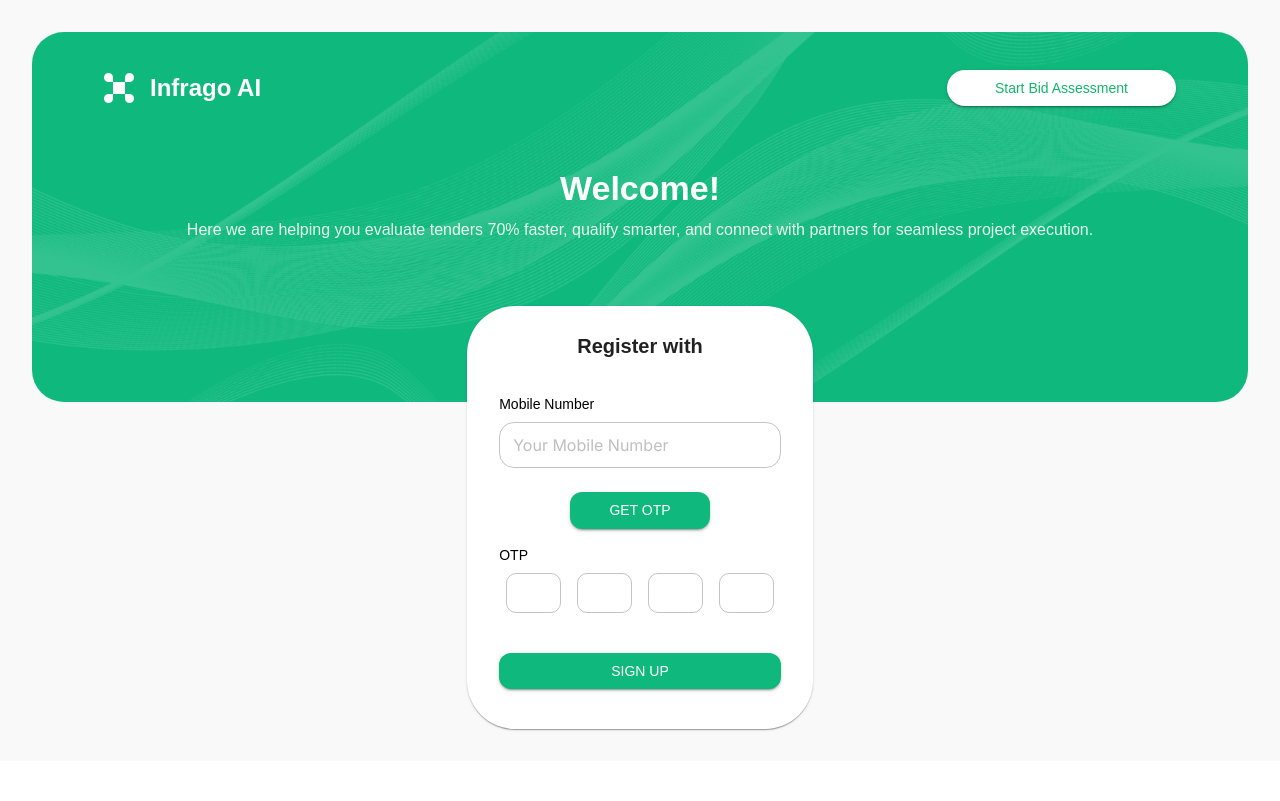
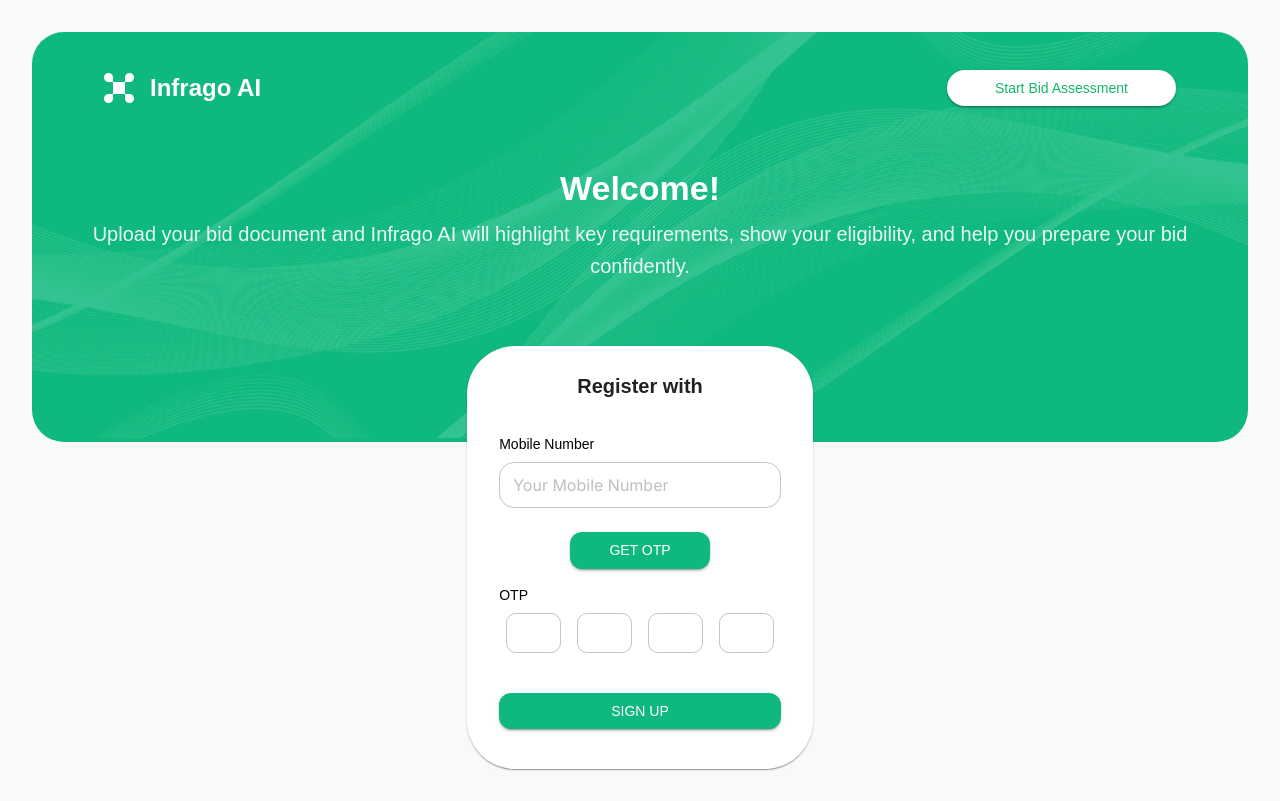
Before and after one commit to Lord-Vesta/InfragoAI-UI, a React (Vite) app: page / in a window 1280 px wide. Built offline with nearby package versions, Linux system fonts and the light colour scheme.

Commit message:
PATCH : fixed UI changes

```diff
--- a/src/pages/BGsummary.jsx
+++ b/src/pages/BGsummary.jsx
@@ -141,7 +141,7 @@ if (error) {
       >
         <PuffLoader color="#0FB97D" size={60} />
         <Typography fontSize={16} fontWeight="500" mt={2}>
-          Loading qualification results...
+          Loading summary results will take upto 1 min, please wait...
         </Typography>
       </Box>
     );
--- a/src/pages/Login.jsx
+++ b/src/pages/Login.jsx
@@ -235,11 +235,11 @@ const Login = () => {
             Welcome!
           </Typography>
           <Typography
-            variant="body1"
-            sx={{ mt: 1, opacity: 0.9, fontWeight: "400" }}
+            variant="h6"
+            sx={{ mt: 1, opacity: 0.9, fontWeight: "500"}}
             theme={theme}
           >
-          Here we are helping you evaluate tenders 70% faster, qualify smarter, and connect with partners for seamless project execution.
+          Upload your bid document and Infrago AI will highlight key requirements, show your eligibility, and help you prepare your bid confidently.
           </Typography>
         </Container>
       </Box>
--- a/src/pages/QualificationInputs.jsx
+++ b/src/pages/QualificationInputs.jsx
@@ -597,13 +597,13 @@ const QualificationInputs = ({ height = "85vh", initialData }) => {
 
         <Box>
           <Box display="flex" alignItems="center" gap={1} mb={1}>
-            <Typography fontWeight="400">Avg Annual Turnover (₹ Cr)</Typography>
+            <Typography fontWeight="400">Avg Annual Turnover</Typography>
 
             {/* Edit Icon */}
             {isInitialData && (
               <IconButton
                 size="small"
-                sx={{ ml: 1, color: "#0FB97D" }}
+                sx={{ color: "#0FB97D" }}
                 onClick={() => setTurnoverEditable(true)}
               >
                 <EditIcon fontSize="small" />
@@ -611,7 +611,8 @@ const QualificationInputs = ({ height = "85vh", initialData }) => {
             )}
           </Box>
           <Box display="flex" alignItems="center" gap={3}>
-            <Box display="flex" alignItems="center">
+            <Box display="flex" alignItems="center" gap={1}>
+              <Box display="flex">
                 <Box
                   sx={{
                     backgroundColor: colors.green,
@@ -633,6 +634,7 @@ const QualificationInputs = ({ height = "85vh", initialData }) => {
                     "& .MuiOutlinedInput-root": {
                       borderRadius: "0 12px 12px 0 !important",
                       backgroundColor: "#fff",
+                      width: "185px",
                     },
                   }}
                 >
@@ -664,6 +666,8 @@ const QualificationInputs = ({ height = "85vh", initialData }) => {
                 editableFields={editableFields.Turnover_3_years}
                 keyValue={"Turnover_3_years"}
               />
+            </Box>
+
             {/* </Box>
       <Box display="flex" alignItems="center" gap={2}> */}
 
@@ -689,12 +693,13 @@ const QualificationInputs = ({ height = "85vh", initialData }) => {
                     "& .MuiOutlinedInput-root": {
                       borderRadius: "0 12px 12px 0 !important",
                       backgroundColor: "#fff",
+                      width: "185px",
                     },
                   }}
                 >
                   <CustomTextField
                     placeholder="Enter value"
-                    width="100%"
+                    width="90%"
                     value={numericValues.Turnover_5_years}
                     onChange={(e) =>
                       handleChange("Turnover_5_years", e.target.value)
@@ -1084,9 +1089,7 @@ const QualificationInputs = ({ height = "85vh", initialData }) => {
               width="65%"
               value={litigationDetails}
               onChange={(e) => setLitigationDetails(e.target.value)}
-              disabled={
-                (isInitialData && !litigationEditable)
-              }
+              disabled={isInitialData && !litigationEditable}
               showIcon={true}
               keyValue={"litigationDetails"}
               setEditableFields={setEditableFields}
```
Lines whose indentation alone changed are shown as unchanged.
